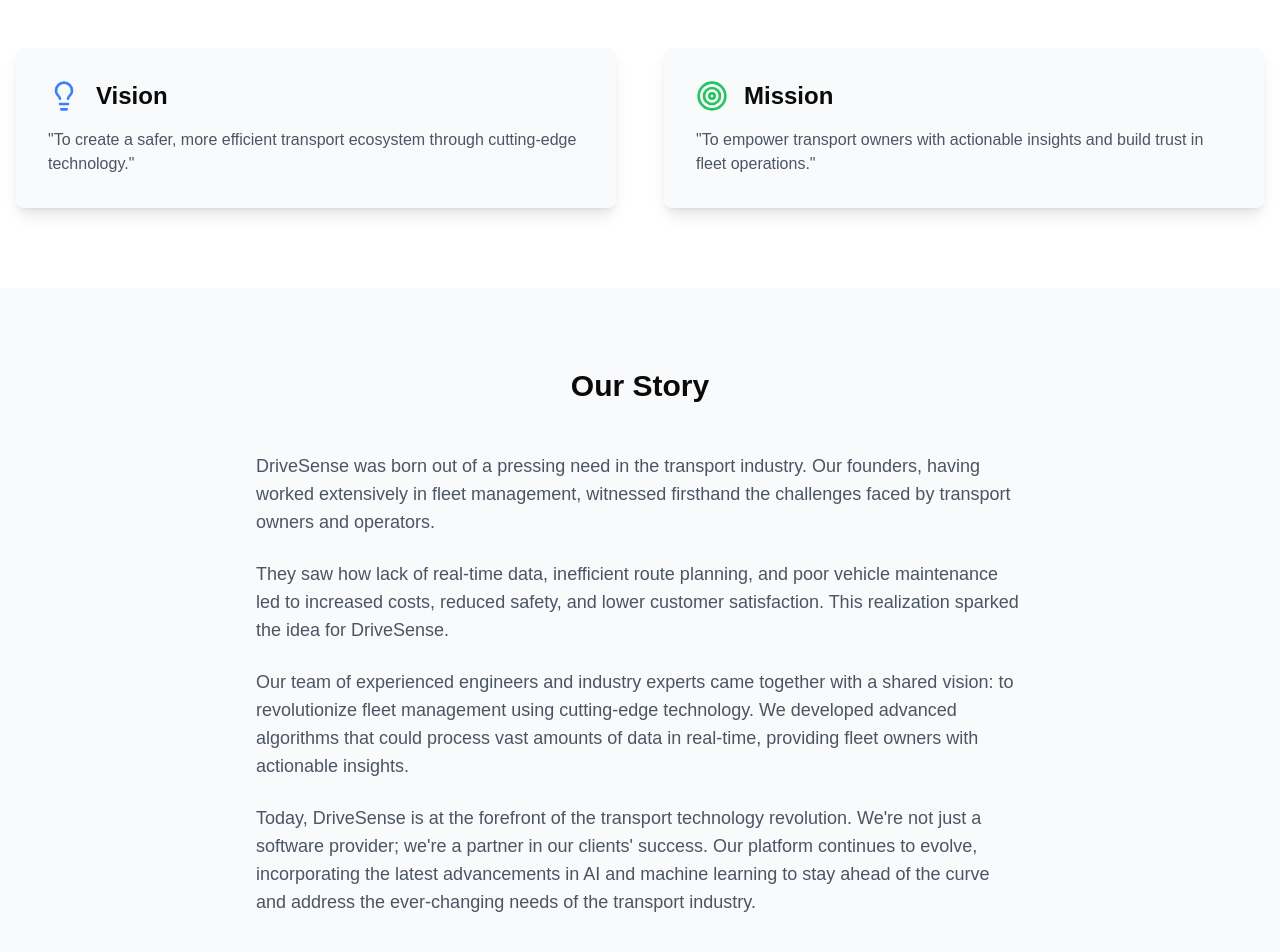
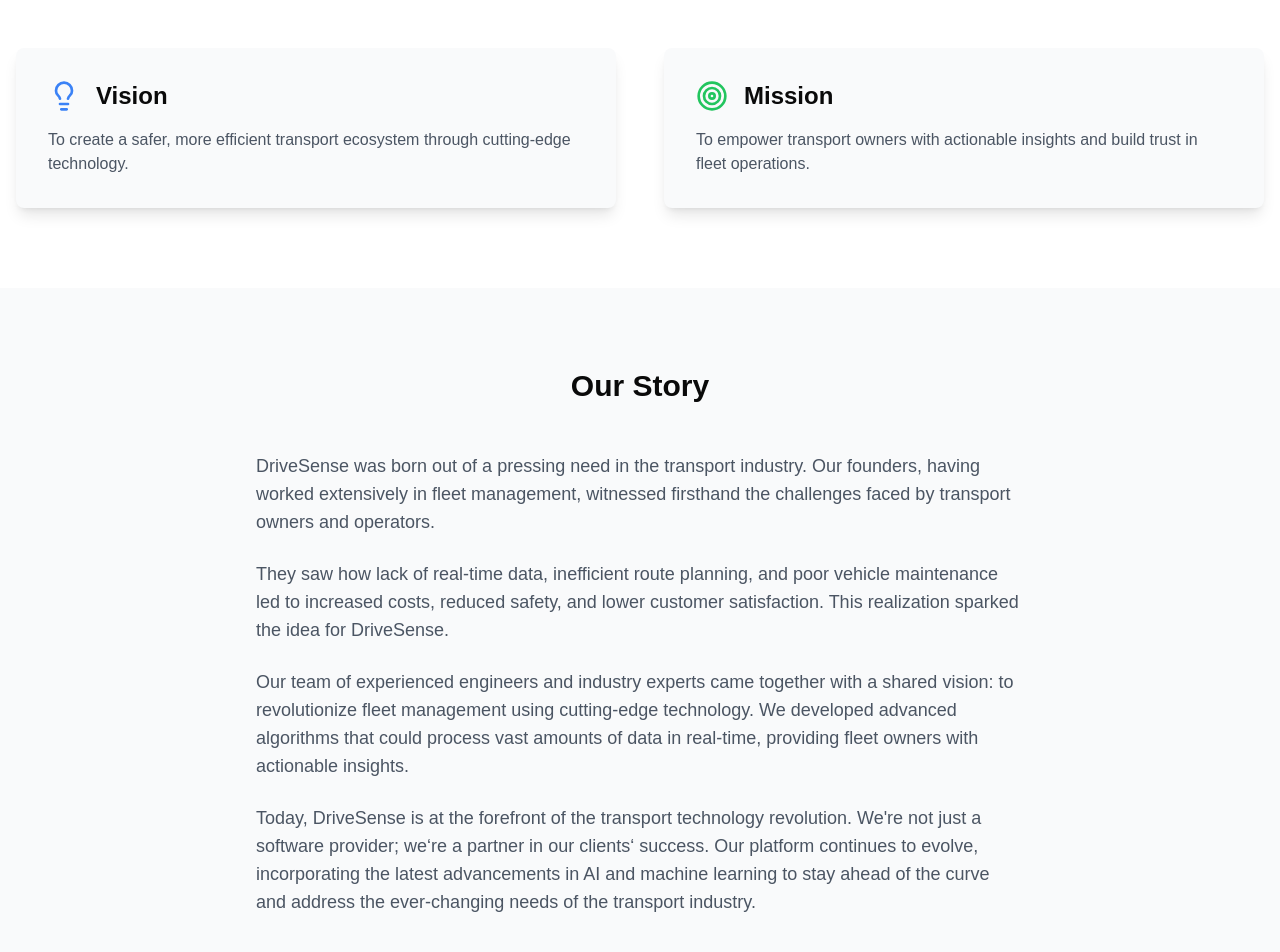
Before and after one commit to rohitnirban/logistic, a Next.js app: page /about-us in a window 1280 px wide. Shown: the part 500-1452 px from the top of the page. Built offline with nearby package versions, Linux system fonts and the light colour scheme.

Commit message:
fix deployment error for revelant content and added html entities instead of double quotes

```diff
--- a/src/app/(app)/about-us/page.tsx
+++ b/src/app/(app)/about-us/page.tsx
@@ -38,7 +38,7 @@
                                     <h3 className="text-2xl font-semibold">Vision</h3>
                                 </div>
                                 <p className="text-gray-600 dark:text-gray-300">
-                                    "To create a safer, more efficient transport ecosystem through cutting-edge technology."
+                                    To create a safer, more efficient transport ecosystem through cutting-edge technology.
                                 </p>
                             </div>
                             <div className="bg-gray-50 dark:bg-gray-700 rounded-lg p-8 shadow-lg">
@@ -47,7 +47,7 @@
                                     <h3 className="text-2xl font-semibold">Mission</h3>
                                 </div>
                                 <p className="text-gray-600 dark:text-gray-300">
-                                    "To empower transport owners with actionable insights and build trust in fleet operations."
+                                    To empower transport owners with actionable insights and build trust in fleet operations.
                                 </p>
                             </div>
                         </div>
@@ -68,7 +68,7 @@
                                 Our team of experienced engineers and industry experts came together with a shared vision: to revolutionize fleet management using cutting-edge technology. We developed advanced algorithms that could process vast amounts of data in real-time, providing fleet owners with actionable insights.
                             </p>
                             <p className="text-lg text-gray-600 dark:text-gray-300">
-                                Today, DriveSense is at the forefront of the transport technology revolution. We're not just a software provider; we're a partner in our clients' success. Our platform continues to evolve, incorporating the latest advancements in AI and machine learning to stay ahead of the curve and address the ever-changing needs of the transport industry.
+                                Today, DriveSense is at the forefront of the transport technology revolution. We're not just a software provider; we&lsquo;re a partner in our clients&lsquo; success. Our platform continues to evolve, incorporating the latest advancements in AI and machine learning to stay ahead of the curve and address the ever-changing needs of the transport industry.
                             </p>
                         </div>
                     </div>
--- a/src/app/(app)/features/page.tsx
+++ b/src/app/(app)/features/page.tsx
@@ -140,7 +140,7 @@
                                 className="rounded-lg shadow-lg w-full"
                             />
                             <p className="mt-4 text-gray-600 dark:text-gray-300">
-                                Our intuitive dashboard provides a comprehensive overview of your fleet's performance and key metrics at a glance.
+                                Our intuitive dashboard provides a comprehensive overview of your fleet&lsquo;s performance and key metrics at a glance.
                             </p>
                         </TabsContent>
                         <TabsContent value="reports" className="mt-6">
@@ -149,7 +149,7 @@
                                 <h3 className="text-xl font-semibold">Customizable Reports</h3>
                             </div>
                             <p className="text-gray-600 dark:text-gray-300">
-                                Generate detailed, customizable reports on various aspects of your fleet's performance, including fuel efficiency, driver behavior, and maintenance schedules.
+                                Generate detailed, customizable reports on various aspects of your fleet&lsquo;s performance, including fuel efficiency, driver behavior, and maintenance schedules.
                             </p>
                         </TabsContent>
                         <TabsContent value="alerts" className="mt-6">
@@ -170,7 +170,7 @@
                     <div className="grid md:grid-cols-2 gap-12 items-center">
                         <div>
                             <p className="text-lg text-gray-600 dark:text-gray-300 mb-6">
-                                Leverage the power of data to predict and prevent vehicle breakdowns, optimizing your fleet's performance and reducing downtime.
+                                Leverage the power of data to predict and prevent vehicle breakdowns, optimizing your fleet&lsquo;s performance and reducing downtime.
                             </p>
                             <ul className="space-y-4">
                                 <li className="flex items-center">
--- a/src/app/(app)/pricing/page.tsx
+++ b/src/app/(app)/pricing/page.tsx
@@ -2,7 +2,7 @@
 
 import Header from '@/components/Header';
 import Footer from '@/components/Footer';
-import { useState } from 'react'
+import { useEffect, useState } from 'react'
 import { Check, X, ChevronDown, ChevronUp } from 'lucide-react'
 import { Button } from '@/components/ui/button'
 import { Card, CardContent, CardDescription, CardFooter, CardHeader, CardTitle, } from '@/components/ui/card'
@@ -92,6 +92,9 @@
 
     const [isAnnual, setIsAnnual] = useState(false)
 
+    useEffect(() => {
+        setIsAnnual(true);
+    }, [isAnnual])
 
     const [openIndex, setOpenIndex] = useState<number | null>(null)
 
--- a/src/components/ImpactSection.tsx
+++ b/src/components/ImpactSection.tsx
@@ -94,7 +94,7 @@
                       className="w-16 h-16 rounded-full mx-auto mb-4"
                     />
                     <blockquote className="text-gray-600 dark:text-gray-300 italic mb-4">
-                      "{testimonial.testimonial}"
+                    &rdquo;{testimonial.testimonial}&rdquo;
                     </blockquote>
                     <div>
                       <div className="font-bold text-gray-800 dark:text-gray-100">
```
